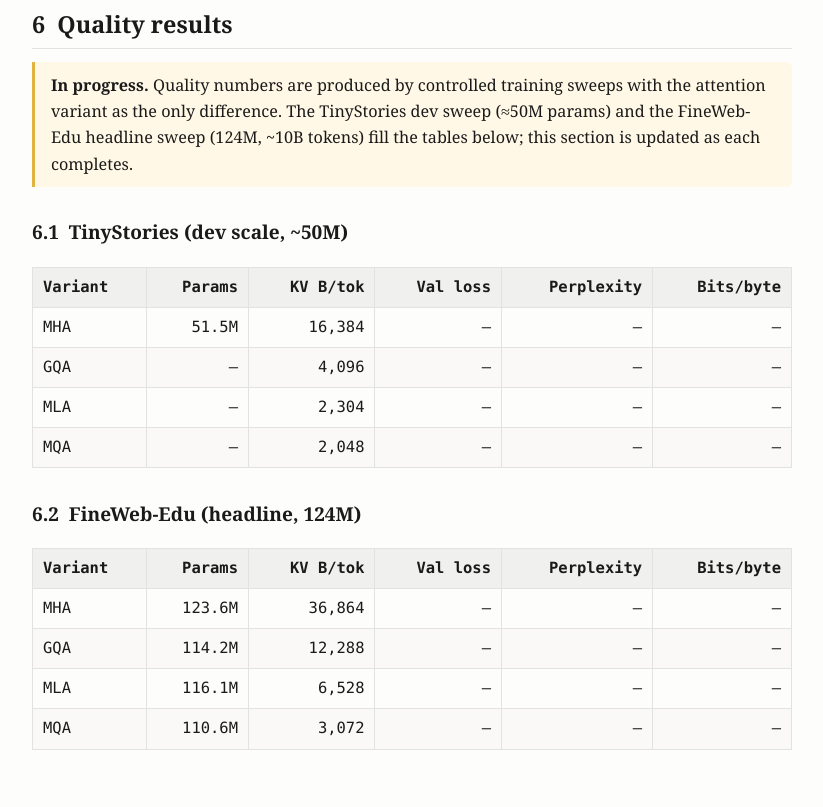
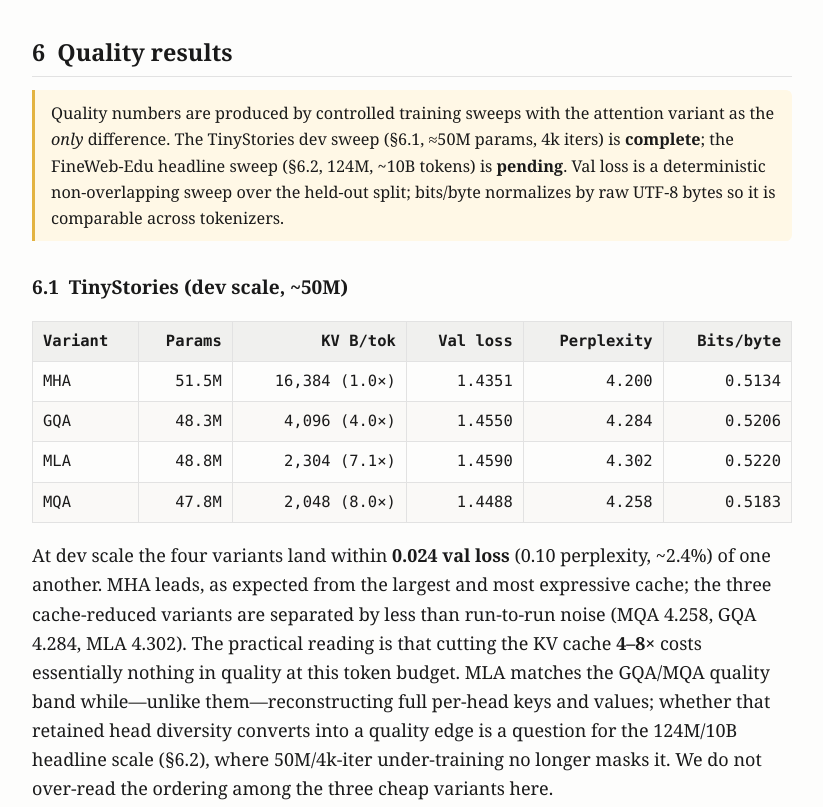
Before and after one commit to bryanvine/mla-gpt, a plain HTML site: page docs/index.html in a window 1280 px wide. Shown: the part 6480-7287 px from the top of the page, without its empty margins (228-1051 px from the left). Drawn offline with nearby package versions, Linux system fonts and the light colour scheme.

Commit message:
Add TinyStories dev-scale quality results (§6.1)
Fold the controlled 4-variant sweep numbers (val loss, perplexity,
bits/byte) into the paper §6.1 and README. At dev scale all variants
land within ~2.4% perplexity, so the 4-8x KV-cache savings cost
negligible quality. FineWeb-Edu 124M headline (§6.2) still pending.

Co-Authored-By: Claude Opus 4.7 <noreply@anthropic.com>

```diff
--- a/docs/index.html
+++ b/docs/index.html
@@ -67,8 +67,9 @@ throughput, and maximum attainable context) and quality (validation perplexity,
 bits-per-byte). MLA compresses the KV cache <span class="win">5.6&times;</span>
 relative to MHA while keeping per-token decode memory close to MQA, and&mdash;via
 weight absorption&mdash;delivers decode throughput that <em>overtakes</em> MHA
-and GQA at long context. Quality results from the controlled sweeps are reported
-in &sect;6.
+and GQA at long context. On the dev-scale quality sweep (&sect;6.1) the four
+variants fall within ~2.4% perplexity of one another, so the cache savings come
+at negligible quality cost; the 124M headline sweep (&sect;6.2) is pending.
 </p>
 </div>
 
@@ -250,21 +251,41 @@ inference-time win, not a training-time cost.
 
 <h2>6&nbsp;&nbsp;Quality results</h2>
 <div class="note">
-<strong>In progress.</strong> Quality numbers are produced by controlled training
-sweeps with the attention variant as the only difference. The TinyStories dev
-sweep (≈50M params) and the FineWeb-Edu headline sweep (124M, ~10B tokens) fill
-the tables below; this section is updated as each completes.
+Quality numbers are produced by controlled training sweeps with the attention
+variant as the <em>only</em> difference. The TinyStories dev sweep (&sect;6.1,
+≈50M params, 4k iters) is <strong>complete</strong>; the FineWeb-Edu headline
+sweep (&sect;6.2, 124M, ~10B tokens) is <strong>pending</strong>. Val loss is a
+deterministic non-overlapping sweep over the held-out split; bits/byte normalizes
+by raw UTF-8 bytes so it is comparable across tokenizers.
 </div>
 <h3>6.1&nbsp;&nbsp;TinyStories (dev scale, ~50M)</h3>
 <table>
 <thead><tr><th>Variant</th><th>Params</th><th>KV B/tok</th><th>Val loss</th><th>Perplexity</th><th>Bits/byte</th></tr></thead>
 <tbody>
-<tr><td>MHA</td><td>51.5M</td><td>16,384</td><td>&mdash;</td><td>&mdash;</td><td>&mdash;</td></tr>
-<tr><td>GQA</td><td>&mdash;</td><td>4,096</td><td>&mdash;</td><td>&mdash;</td><td>&mdash;</td></tr>
-<tr><td>MLA</td><td>&mdash;</td><td>2,304</td><td>&mdash;</td><td>&mdash;</td><td>&mdash;</td></tr>
-<tr><td>MQA</td><td>&mdash;</td><td>2,048</td><td>&mdash;</td><td>&mdash;</td><td>&mdash;</td></tr>
+<tr><td>MHA</td><td>51.5M</td><td>16,384 (1.0&times;)</td><td>1.4351</td><td>4.200</td><td>0.5134</td></tr>
+<tr><td>GQA</td><td>48.3M</td><td>4,096 (4.0&times;)</td><td>1.4550</td><td>4.284</td><td>0.5206</td></tr>
+<tr><td>MLA</td><td>48.8M</td><td>2,304 (7.1&times;)</td><td>1.4590</td><td>4.302</td><td>0.5220</td></tr>
+<tr><td>MQA</td><td>47.8M</td><td>2,048 (8.0&times;)</td><td>1.4488</td><td>4.258</td><td>0.5183</td></tr>
 </tbody>
 </table>
+<p>
+At dev scale the four variants land within <strong>0.024 val loss</strong>
+(0.10 perplexity, ~2.4%) of one another. MHA leads, as expected from the largest
+and most expressive cache; the three cache-reduced variants are separated by less
+than run-to-run noise (MQA 4.258, GQA 4.284, MLA 4.302). The practical reading is
+that cutting the KV cache <strong>4&ndash;8&times;</strong> costs essentially
+nothing in quality at this token budget. MLA matches the GQA/MQA quality band
+while&mdash;unlike them&mdash;reconstructing full per-head keys and values; whether
+that retained head diversity converts into a quality edge is a question for the
+124M/10B headline scale (&sect;6.2), where 50M/4k-iter under-training no longer
+masks it. We do not over-read the ordering among the three cheap variants here.
+</p>
+<figure>
+  <img src="figures/quality_vs_kv.png" alt="Quality vs KV-cache footprint">
+  <figcaption><strong>Figure 5.</strong> Quality (val perplexity) against KV-cache
+  width per token. The near-flat spread shows the efficiency axis is nearly free
+  of quality cost at dev scale; MLA sits in the low-cache band beside MQA/GQA.</figcaption>
+</figure>
 <h3>6.2&nbsp;&nbsp;FineWeb-Edu (headline, 124M)</h3>
 <table>
 <thead><tr><th>Variant</th><th>Params</th><th>KV B/tok</th><th>Val loss</th><th>Perplexity</th><th>Bits/byte</th></tr></thead>
```
Also changed, not shown: docs/figures/quality_vs_kv.png (added), 1 other file.
